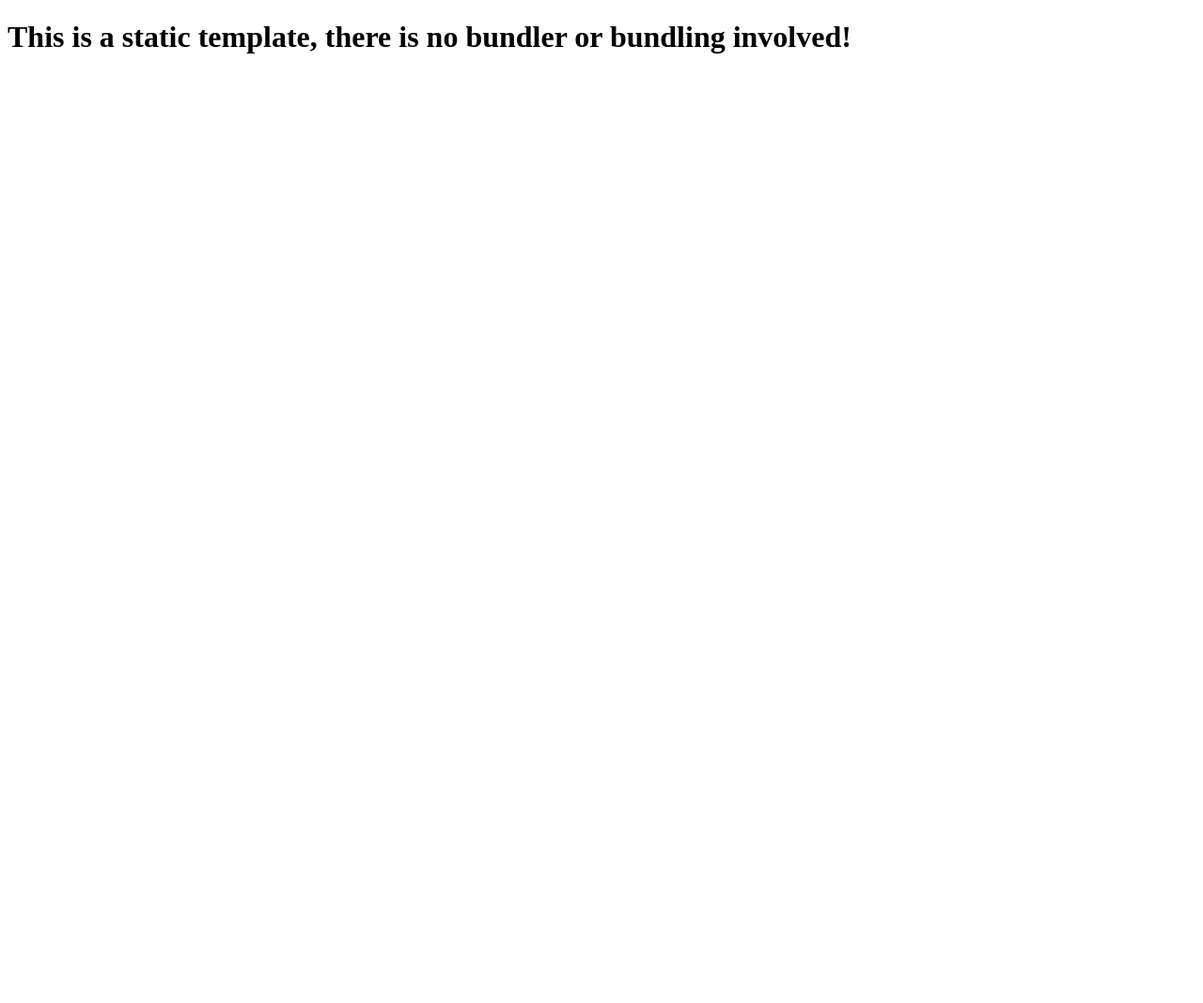
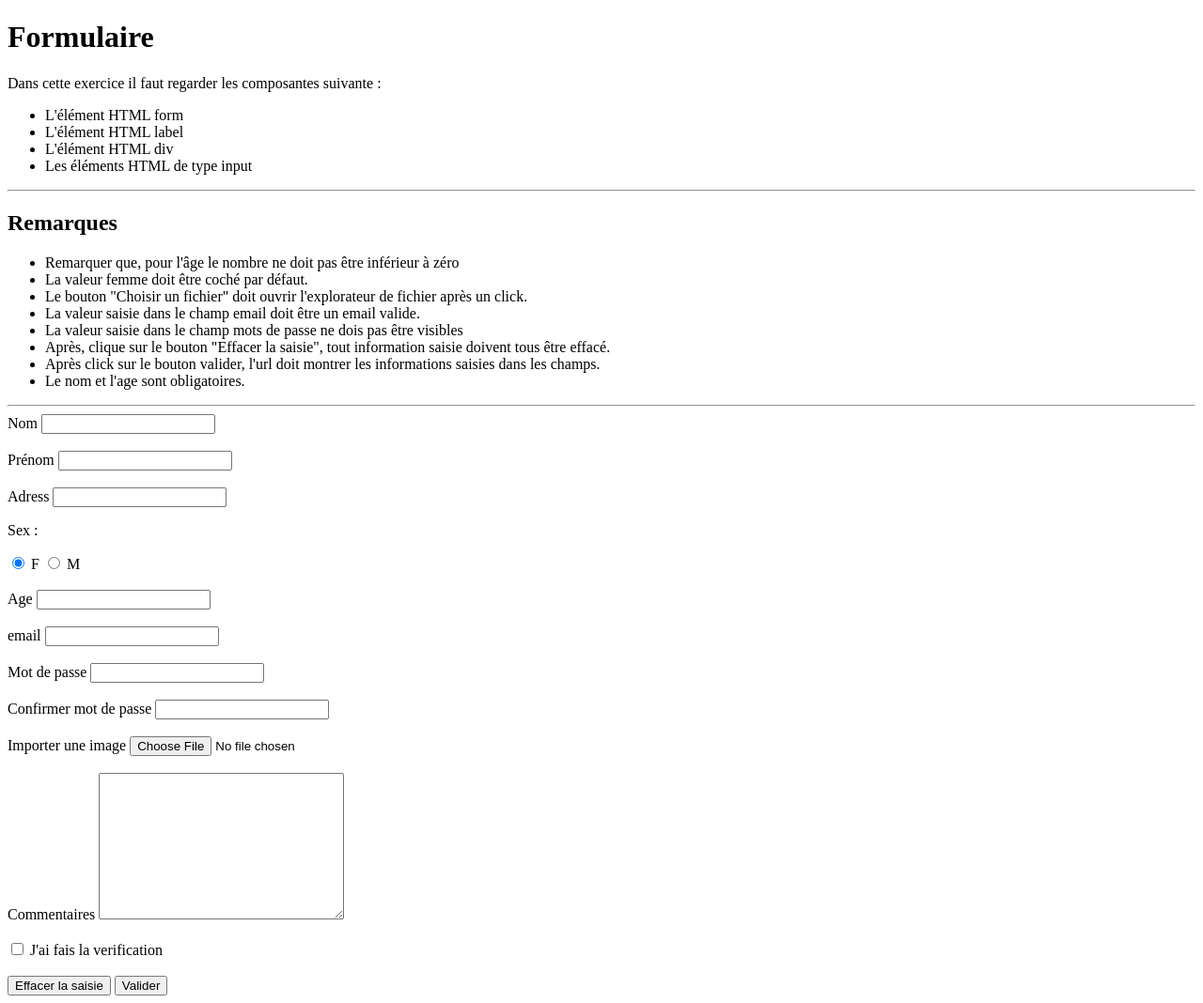
Before and after one commit to ZolyValisoa/first_lesson_html, a website: page index.html in a window 1280 px wide. Shown: the whole page at 94% size. Before the commit the page ends 800 px from the top, so only its background shows below. Drawn offline with Linux system fonts and the light colour scheme.

Commit message:
exercice 2 terminé

```diff
--- a/index.html
+++ b/index.html
@@ -1,12 +1,108 @@
 <!DOCTYPE html>
-<html lang="en">
-  <head>
-    <meta charset="UTF-8">
-    <meta name="viewport" content="width=device-width, initial-scale=1.0">
-    <meta http-equiv="X-UA-Compatible" content="ie=edge">
-    <title>Static Template</title>
-  </head>
-  <body>
-    <h1>This is a static template, there is no bundler or bundling involved!</h1>
-  </body>
+<html>
+<head>
+<title>Deuxième exercice</title>
+</head>
+<body>
+
+<h1>Formulaire</h1>
+<p>Dans cette exercice il faut regarder les composantes suivante :</p>
+<ul>
+  <li>L'élément HTML form</li>
+  <li>L'élément HTML label</li>
+  <li>L'élément HTML div</li>
+  <li>Les éléments HTML de type input</li>
+</ul>
+<hr>
+<h2>Remarques</h2>
+<ul>
+  <li>Remarquer que, pour l'âge le nombre ne doit pas être inférieur à zéro</li>
+  <li>La valeur femme doit être coché par défaut.</li>
+  <li>Le bouton "Choisir un fichier" doit ouvrir l'explorateur de fichier après un click.</li>
+  <li>La valeur saisie dans le champ email doit être un email valide.</li>
+  <li>La valeur saisie dans le champ mots de passe ne dois pas être visibles</li>
+  <li>Après, clique sur le bouton "Effacer la saisie", tout information saisie doivent tous être effacé.</li>
+  <li>Après click sur le bouton valider, l'url doit montrer les informations saisies dans les champs.</li>
+  <li>Le nom et l'age sont obligatoires.</li>
+</ul>
+<hr>
+
+<form action="/action_page.php">
+  <div>
+    <label for="fname">Nom </label>
+    <input type="text" id="fname" name="fname" required><br>
+  </div>
+  <br>
+
+  <div>
+    <label for="lname">Prénom </label>
+    <input type="text" id="lname" name="lname"><br>
+  </div>
+  <br>
+
+  <div>
+    <label for="adress">Adress </label>
+    <input type="text" id="adress" name="adress">
+  </div>
+
+  <div>
+  <p>Sex :</p>
+    <input type="radio" id="sex" name="sex_choice" value="F" checked>
+    <label for="sex">F</label>
+    <input type="radio" id="sex" name="sex_choice" value="M">
+    <label for="sex">M</label>
+  </div>
+  <br>
+
+  <div>
+    <label for="age">Age</label>
+    <input type="number" id="age" name="age" min="0" required>
+  </div>
+  <br>
+
+  <div>
+    <label for="email">email </label>
+    <input type="email" id="email" name="email">
+  </div>
+  <br>
+
+  <div>
+    <label for="pwd">Mot de passe </label>
+    <input type="password" id="pwd" name="pwd">
+  </div>
+  <br>
+
+  <div>
+    <label for="pwd">Confirmer mot de passe </label>
+    <input type="password" id="pwd" name="pwd">
+  </div>
+  <br>
+
+  <div>
+    <label for="myfile">Importer une image </label>
+    <input type="file" id="myfile" name="myfile">
+  </div>
+  <br>
+
+  <div>
+    <label for="comments">Commentaires </label>
+    <textarea name="comments" rows="10" cols="30">
+    </textarea>
+  </div>
+  <br>
+
+  <div>
+    <input type="checkbox" id="check" name="check" value="Yes">
+    <label for="check"> J'ai fais la verification </label>
+  </div>
+  <br>
+
+  <div>
+    <input type="reset" value="Effacer la saisie">
+    <input type="submit" value="Valider">
+  </div>
+
+</form>
+
+</body>
 </html>
```
Also changed, not shown: 1 other file.
